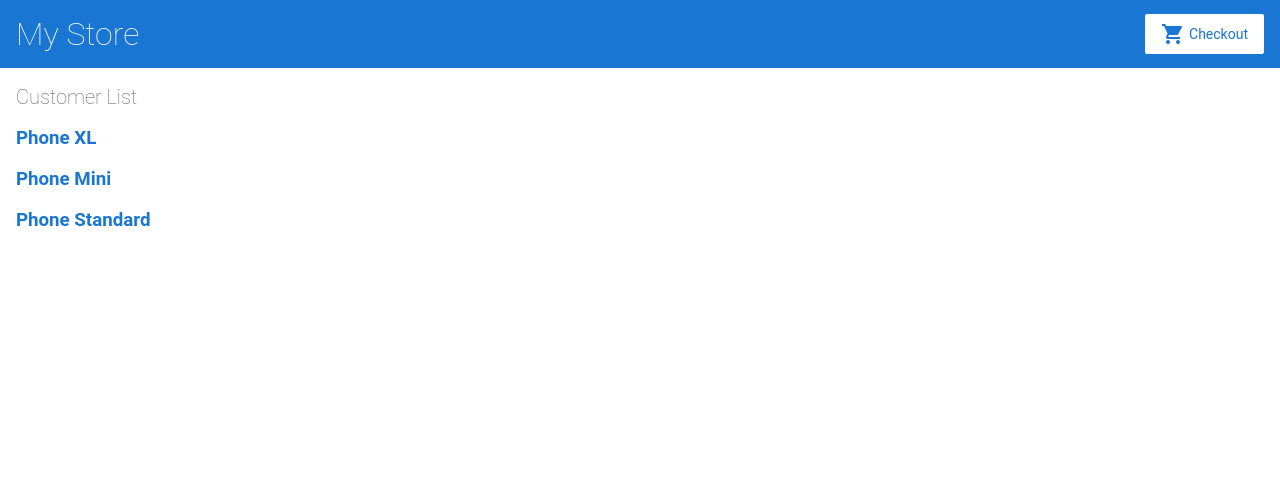
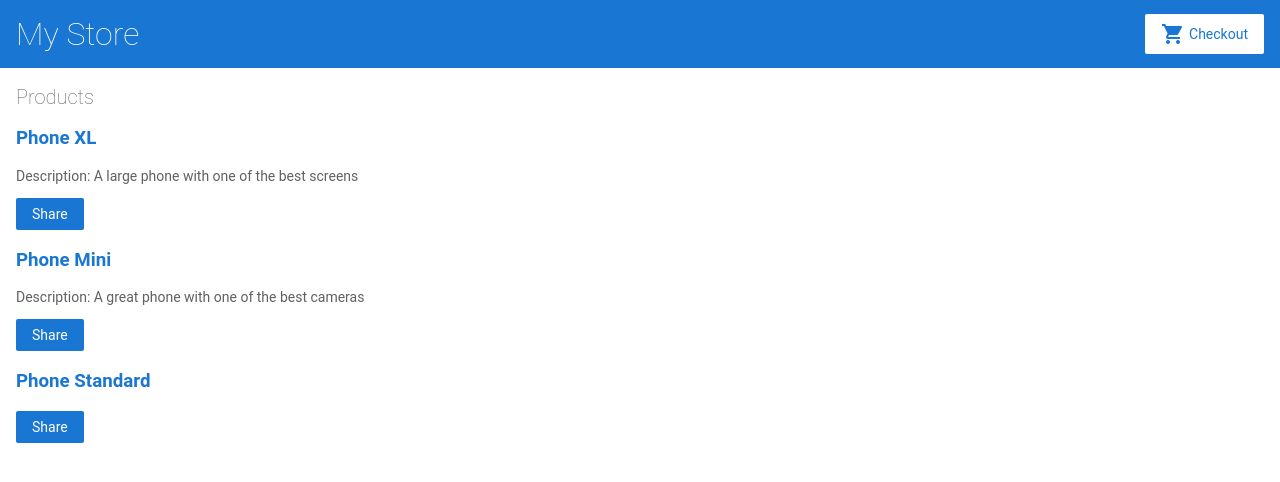
Before and after one commit to neelima230123/angular-nkjx37, an Angular app: page / in a window 1280 px wide. Shown: the top 482 px of the page. Built offline with nearby package versions, Linux system fonts and the light colour scheme.

Commit message:
2 files modified, 4 added

```diff
--- a/src/app/app.module.ts
+++ b/src/app/app.module.ts
@@ -7,6 +7,7 @@
 import { TopBarComponent } from './top-bar/top-bar.component';
 import { ProductListComponent } from './product-list/product-list.component';
 import { ProjectDetailsComponent } from './project-details/project-details.component';
+import { ProductAlertsComponent } from './product-alerts/product-alerts.component';
 
 @NgModule({
   imports: [
@@ -23,7 +24,8 @@
     AppComponent,
     TopBarComponent,
     ProductListComponent,
-    ProjectDetailsComponent
+    ProjectDetailsComponent,
+    ProductAlertsComponent
   ],
   bootstrap: [
     AppComponent
--- /dev/null
+++ b/src/app/product-alerts/product-alerts.component.html
@@ -0,0 +1 @@
+<p>product-alerts works!</p>
--- a/src/app/product-list/product-list.component.html
+++ b/src/app/product-list/product-list.component.html
@@ -1,6 +1,6 @@
-<h2>Customer List</h2>
+<h2>Products</h2>
 
-<!-- <p *ngFor="let product of products">
+<!--<p *ngFor="let product of products">
   {{ product.name }}
 </p> -->
 
@@ -22,11 +22,31 @@
 can be found in the LICENSE file at https://angular.io/license
 -->
 
-<div *ngFor="let product of products">
+<!--<div *ngFor="let product of products">
   <h3>
     <a
       [title]="product.name + ' details'"
       [routerLink]="['/products', product.id]" > {{ product.name }}
     </a>
   </h3>
+</div>-->
+
+
+
+<div *ngFor="let product of products">
+
+  <h3>
+    <a [title]="product.name + ' details'">
+      {{ product.name }}
+    </a>
+  </h3>
+
+  <p *ngIf="product.description">
+    Description: {{ product.description }}
+  </p>
+
+  <button type="button" (click)="share()">
+    Share
+  </button>
+
 </div>
```
Also changed, not shown: src/app/product-alerts/product-alerts.component.css (added, +9 -0 lines), src/app/product-alerts/product-alerts.component.ts (added, +10 -0 lines), 1 other file (tests, documents, lock files or other folders).
